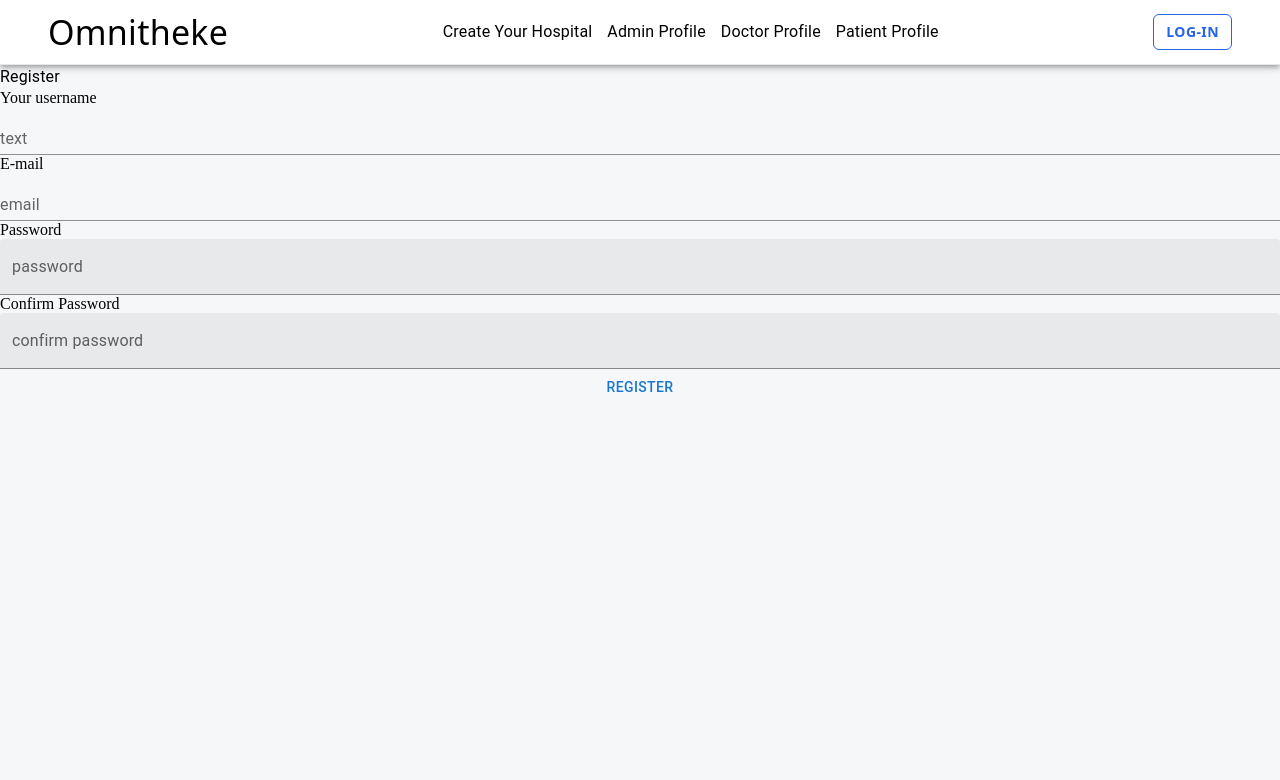
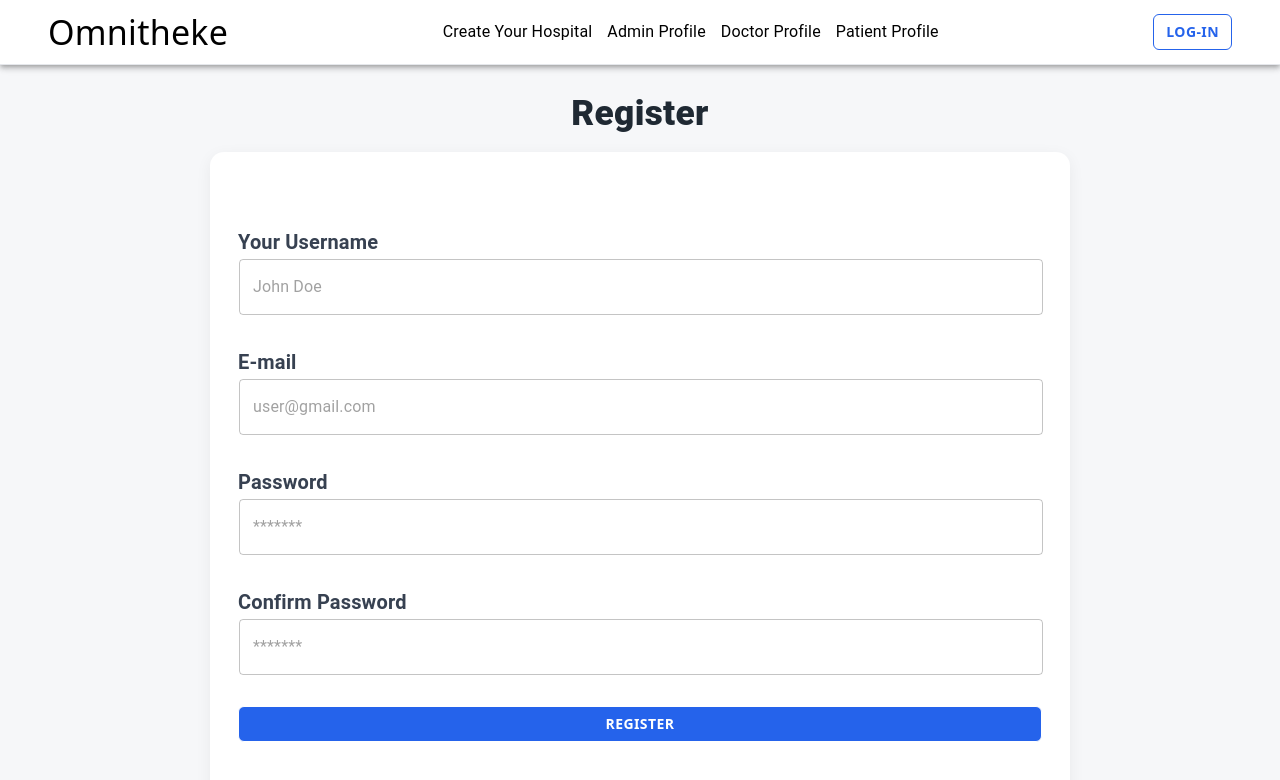
Before and after one commit to wildfireOfMine/omnithekeFrontend, a React (Vite) app: page /register in a window 1280 px wide. Shown: the top 780 px of the page. Built offline with nearby package versions, Linux system fonts and the light colour scheme; no server answers.

Commit message:
Modified the design in Login/Register screens

```diff
--- a/src/components/CustomButton.jsx
+++ b/src/components/CustomButton.jsx
@@ -1,7 +1,7 @@
 import { Button } from '@mui/material'
 import React from 'react'
 
-const CustomButton = ({color, text, variant, ...props}) => {
+const CustomButton = ({color, text, variant, backgroundColor="white", ...props}) => {
     return <Button
             sx={{
               color: color,
@@ -10,7 +10,7 @@ const CustomButton = ({color, text, variant, ...props}) => {
               padding: "5px 12px",
               fontFamily: "system-ui, -apple-system, BlinkMacSystemFont, sans-serif",
               fontWeight: "bold",
-              backgroundColor: "white",
+              backgroundColor: backgroundColor,
             }}
             {...props}
             >
--- a/src/views/authApp/Login.jsx
+++ b/src/views/authApp/Login.jsx
@@ -2,17 +2,27 @@ import { Box, Button, TextField, Typography } from '@mui/material'
 import React from 'react'
 import { useDispatch, useSelector } from 'react-redux';
 import { login } from '../../store/AccountSlice';
+import { toast } from 'react-toastify';
+import { useNavigate } from 'react-router-dom';
+import CustomButton from '../../components/CustomButton';
 
 const Login = () => {
   const dispatch = useDispatch();
+  const navigate = useNavigate();
 
-  const handleForm = (e) => {
+  const handleForm = async (e) => {
     e.preventDefault();
     console.log(e.target);
     const {email, password} = e.currentTarget;
     const emailValue = email.value;
     const passwordValue = password.value;
-    dispatch(login({emailValue, passwordValue}));
+    try {
+      await dispatch(login({emailValue, passwordValue})).unwrap();
+      toast.success("User registered successfully!");
+      navigate("/dashboard");
+    } catch (err) {
+      toast.error(err?.email ? err.email.join(", ") : "Registration failed");
+    }
   }
 
   const session = useSelector(
@@ -20,16 +30,81 @@ const Login = () => {
   )
   console.log(session);
   return (
-    <Box>
-      <Typography>Log-in</Typography>
-      <Box component="form" onSubmit={handleForm} sx={{ display: "flex", flexDirection: "column"}}>
-          <label htmlFor='email'>E-mail</label>
-          <TextField id='email' name='email' label='email' variant='standard'/>
+    <Box sx={{
+      maxWidth: "860px",
+      margin: "0 auto",
+      padding: "10px 16px 64px"
+    }}>
+      <Box component="div" sx={{
+        textAlign: "center"
+      }}>
+        <Typography sx={{
+          fontSize: "clamp(1.6rem, 4vw, 2.2rem)",
+          color: "#1f2933",
+          margin: "12px",
+          fontWeight: 800
+        }}>Log-in</Typography>
+      </Box>
 
-          <label htmlFor='password'>Password</label>
-          <TextField type='password' id='password' name='password' label='password' variant='filled'/>
+      <Box component="form" onSubmit={handleForm}
+      sx={{
+        display: "flex",
+        flexDirection: "column",
+        background: "white",
+        borderRadius: "14px",
+        padding: "24px 28px 10px",
+        boxShadow: "0 4px 16px rgba(0,0,0,0.06)",
+        marginBottom: "20px",
+        }}>
+            <Box component="div"
+            sx={{
+              padding: "50px 0",
+              marginBottom: "16px",
+              display: "flex",
+              flexDirection: "column",
+              gap: "40px"
+            }}>
+              <Box>
+                <Typography variant='h6' sx={{
+                  fontWeight: 600,
+                  color: "#374151"
 
-          <Button type='submit'>Log-in</Button>
+                }}>E-mail</Typography>
+                  <TextField type="text" id="email" name="email" placeholder='user@gmail.com' variant="outlined"
+                  sx={{
+                    borderRadius: "8px",
+                    color: "#1f2933",
+                    transition: "border-color 0.15s",
+                    fontFamily: "inherit",
+                    width: "100%",
+                    border: "1.5px solid #fff",
+                    fontSize: "0.95rem"
+                  }}
+                />
+              </Box>
+
+              <Box>
+                <Typography variant='h6' sx={{
+                  fontWeight: 600,
+                  color: "#374151"
+                }}>Password</Typography>
+                <TextField type='password' id='password' name='password' placeholder='*******' variant="outlined"
+                sx={{
+                    borderRadius: "8px",
+                    color: "#1f2933",
+                    transition: "border-color 0.15s",
+                    fontFamily: "inherit",
+                    width: "100%",
+                    border: "1.5px solid #fff",
+                    fontSize: "0.95rem"
+                  }}
+              />
+              </Box>
+
+
+              <CustomButton color="#fff" text="Log-in" backgroundColor='#2563eb' type='submit'/>
+          </Box>
+
       </Box>
     </Box>
   )
--- a/src/views/authApp/Register.jsx
+++ b/src/views/authApp/Register.jsx
@@ -4,6 +4,7 @@ import { useDispatch } from 'react-redux';
 import { register } from '../../store/AccountSlice';
 import { ToastContainer, toast } from 'react-toastify';
 import { useNavigate } from 'react-router-dom';
+import CustomButton from '../../components/CustomButton';
 
 const Register = () => {
     const dispatch = useDispatch();
@@ -40,22 +41,117 @@ const Register = () => {
 
     }
   return (
-    <Box>
-      <Typography>Register</Typography>
-      <Box component="form" onSubmit={handleForm} sx={{ display: "flex", flexDirection: "column"}}>
-          <label htmlFor='name'>Your username</label>
-          <TextField id='name' name='name' label='text' variant='standard'/>
+    <Box sx={{
+      maxWidth: "860px",
+      margin: "0 auto",
+      padding: "10px 16px 64px"
+    }}>
+      <Box component="div" sx={{
+        textAlign: "center"
+      }}>
+        <Typography sx={{
+          fontSize: "clamp(1.6rem, 4vw, 2.2rem)",
+          color: "#1f2933",
+          margin: "12px",
+          fontWeight: 800
+        }}>Register</Typography>
+      </Box>
 
-          <label htmlFor='email'>E-mail</label>
-          <TextField id='email' name='email' label='email' variant='standard'/>
+      <Box component="form" onSubmit={handleForm}
+      sx={{
+        display: "flex",
+        flexDirection: "column",
+        background: "white",
+        borderRadius: "14px",
+        padding: "24px 28px 10px",
+        boxShadow: "0 4px 16px rgba(0,0,0,0.06)",
+        marginBottom: "20px",
+        }}>
+            <Box component="div"
+            sx={{
+              padding: "50px 0",
+              marginBottom: "16px",
+              display: "flex",
+              flexDirection: "column",
+              gap: "30px"
+            }}>
+              <Box>
+                <Typography variant='h6' sx={{
+                  fontWeight: 600,
+                  color: "#374151"
 
-          <label htmlFor='password'>Password</label>
-          <TextField type='password' id='password' name='password' label='password' variant='filled'/>
+                }}>Your Username</Typography>
+                  <TextField type="text" id="name" name="name" placeholder='John Doe' variant="outlined"
+                  sx={{
+                    borderRadius: "8px",
+                    color: "#1f2933",
+                    transition: "border-color 0.15s",
+                    fontFamily: "inherit",
+                    width: "100%",
+                    border: "1.5px solid #fff",
+                    fontSize: "0.95rem"
+                  }}
+                />
+              </Box>
 
-          <label htmlFor='confirmPassword'>Confirm Password</label>
-          <TextField type='password' id='confirmPassword' name='confirmPassword' label='confirm password' variant='filled'/>
+              <Box>
+                <Typography variant='h6' sx={{
+                  fontWeight: 600,
+                  color: "#374151"
+                }}>E-mail</Typography>
+                <TextField type='email' id='email' name='email' placeholder='user@gmail.com' variant="outlined"
+                sx={{
+                    borderRadius: "8px",
+                    color: "#1f2933",
+                    transition: "border-color 0.15s",
+                    fontFamily: "inherit",
+                    width: "100%",
+                    border: "1.5px solid #fff",
+                    fontSize: "0.95rem"
+                  }}
+              />
+              </Box>
 
-          <Button type='submit'>Register</Button>
+              <Box>
+                <Typography variant='h6' sx={{
+                  fontWeight: 600,
+                  color: "#374151"
+                }}>Password</Typography>
+                <TextField type='password' id='password' name='password' placeholder='*******' variant="outlined"
+                sx={{
+                    borderRadius: "8px",
+                    color: "#1f2933",
+                    transition: "border-color 0.15s",
+                    fontFamily: "inherit",
+                    width: "100%",
+                    border: "1.5px solid #fff",
+                    fontSize: "0.95rem"
+                  }}
+              />
+              </Box>
+
+              <Box>
+                <Typography variant='h6' sx={{
+                  fontWeight: 600,
+                  color: "#374151"
+                }}>Confirm Password</Typography>
+                <TextField type='password' id='confirmPassword' name='confirmPassword' placeholder='*******' variant="outlined"
+                sx={{
+                    borderRadius: "8px",
+                    color: "#1f2933",
+                    transition: "border-color 0.15s",
+                    fontFamily: "inherit",
+                    width: "100%",
+                    border: "1.5px solid #fff",
+                    fontSize: "0.95rem"
+                  }}
+              />
+              </Box>
+
+
+              <CustomButton color="#fff" text="Register" backgroundColor='#2563eb' type='submit'/>
+          </Box>
+
       </Box>
     </Box>
   )
```
